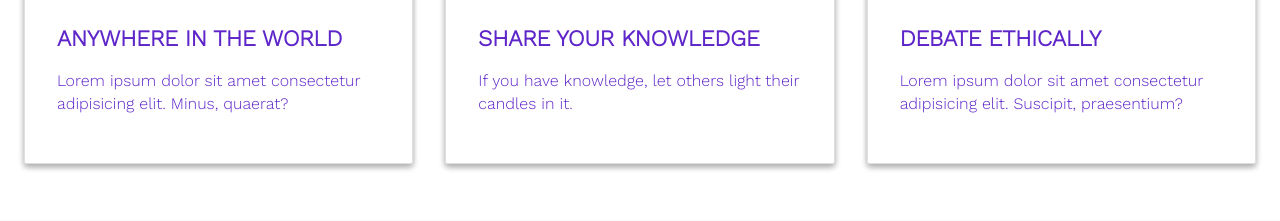
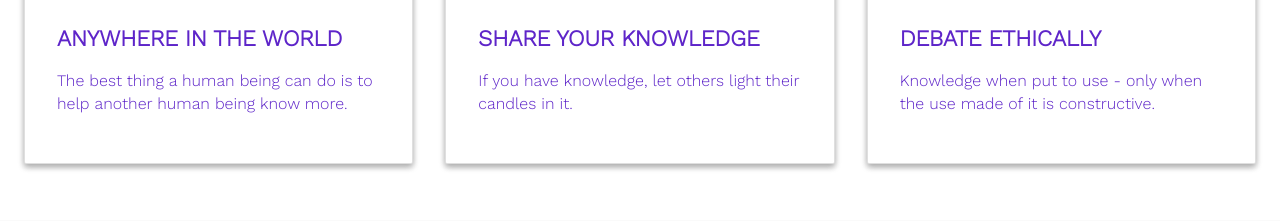
Before and after one commit to Aifedayo/EDUQUEST, a Django app: page /accounts/login/ in a window 1280 px wide. Shown: the part 1559-1780 px from the top of the page. Run offline with Django 3.2, Linux system fonts and the light colour scheme; some libraries are stand-ins or nearby versions.

Commit message:
Designing the landing page

```diff
--- a/EDUQUEST/templates/registration/login.html
+++ b/EDUQUEST/templates/registration/login.html
@@ -92,9 +92,10 @@
           <p class="about-text__subs">
               Knowledge is power. Information is liberating.
               Education is the premise of progress, in every society, in every family.
-              The beautiful thing about learning is nobody can take it away from you.
-              The man who asks a question is a fool for a minute, the man who does not
-              ask is a fool for life.
+            </p>
+            <p class="about-text__subs">The beautiful thing about learning is nobody can take it away from you.
+            The man who asks a question is a fool for a minute, the man who does not
+            ask is a fool for life.
           </p>
         </div>
       </div>
@@ -107,7 +108,8 @@
           </div>
           <div class="card-text">
             <h2 class="card-text__title">ANYWHERE IN THE WORLD</h2>
-            <p class="card-text__subs">Lorem ipsum dolor sit amet consectetur adipisicing elit. Minus, quaerat?
+            <p class="card-text__subs">The best thing a human being can do is
+                to help another human being know more.
             </p>
           </div>
         </div>
@@ -126,7 +128,8 @@
           </div>
           <div class="card-text">
             <h2 class="card-text__title">DEBATE ETHICALLY</h2>
-            <p class="card-text__subs">Lorem ipsum dolor sit amet consectetur adipisicing elit. Suscipit, praesentium?
+            <p class="card-text__subs">Knowledge when put to use -
+                only when the use made of it is constructive.
             </p>
           </div>
         </div>
```
